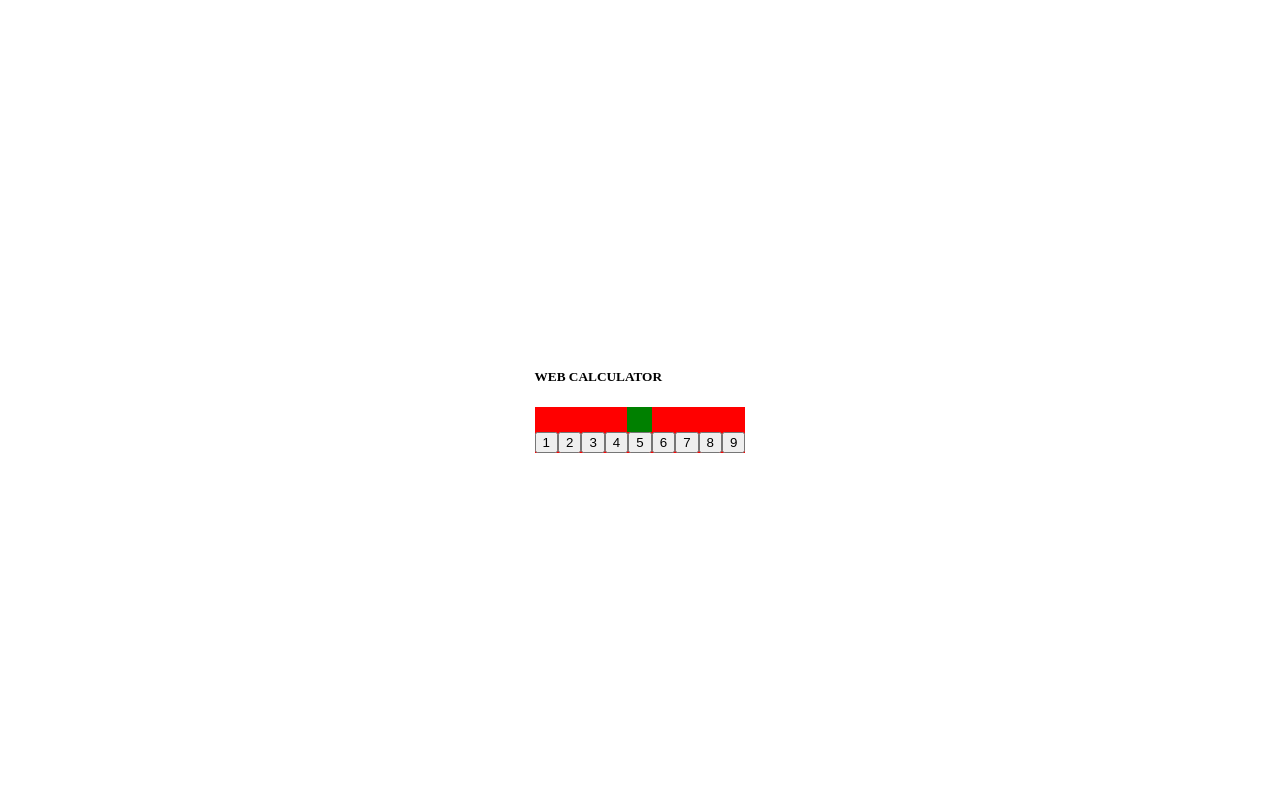
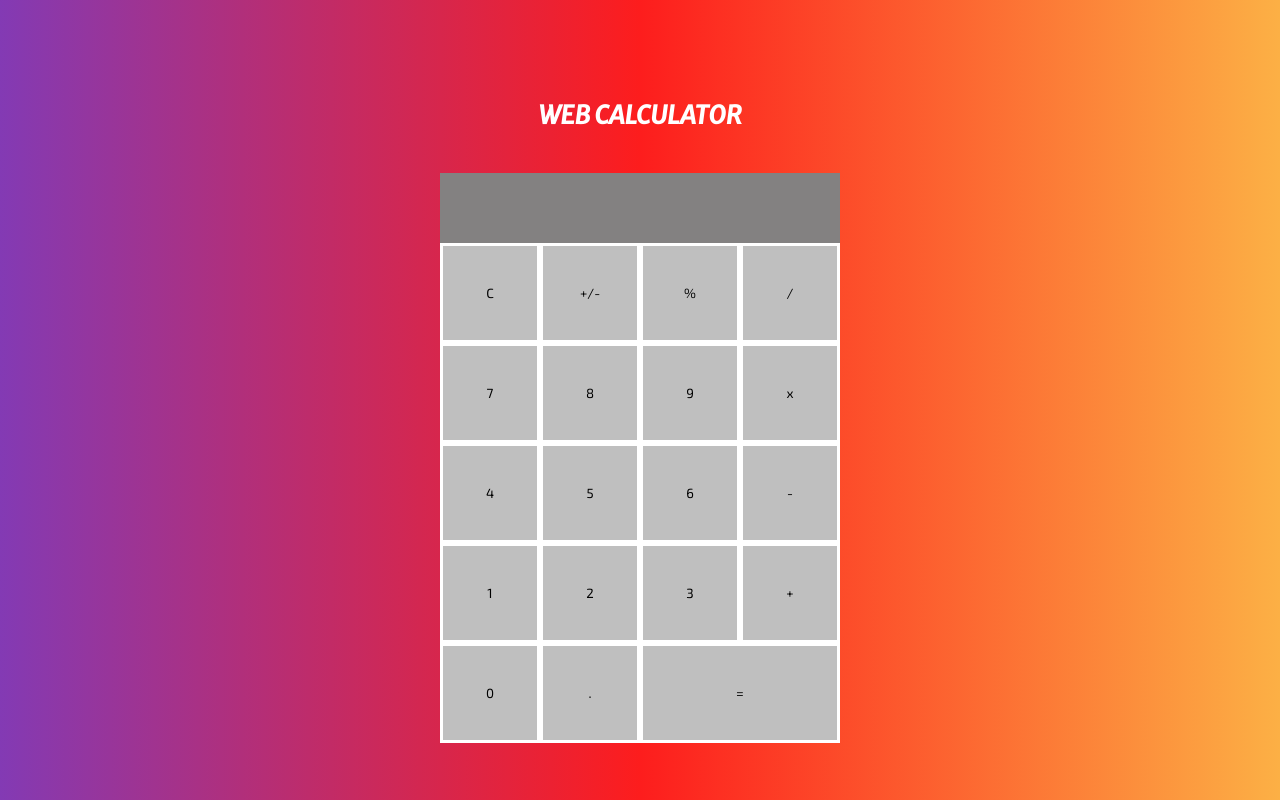
Before and after one commit to bryannalfaro/Lab7Calculadora, a React app: page / in a window 1280 px wide. Built offline with nearby package versions, Linux system fonts and the light colour scheme; the HTML template or start-up script is replaced by a standard one.

Commit message:
front calculator

```diff
--- a/src/components/App/App.jsx
+++ b/src/components/App/App.jsx
@@ -5,19 +5,29 @@ import '../../styles/app.css'
 
 const App = () => (
   <div className="super">
-    <h5>WEB CALCULATOR</h5>
+    <h5 className="titleCalculator">WEB CALCULATOR</h5>
     <div className="padre">
       <Pantalla />
       <div className="buttons">
+        <Button texto="C" />
+        <Button texto="+/-" />
+        <Button texto="%" />
+        <Button texto="/" />
+        <Button texto="7" />
+        <Button texto="8" />
+        <Button texto="9" />
+        <Button texto="x" />
+        <Button texto="4" />
+        <Button texto="5" />
+        <Button texto="6" />
+        <Button texto="-" />
         <Button texto="1" />
         <Button texto="2" />
         <Button texto="3" />
-        <Button texto="4" />
-        <Button texto="5" />
-        <Button texto="6" />
-        <Button texto="7" />
-        <Button texto="8" />
-        <Button texto="9" />
+        <Button texto="+" />
+        <Button texto="0" />
+        <Button texto="." />
+        <Button classe="equal" texto="=" />
       </div>
     </div>
   </div>
--- a/src/components/Button/Button.jsx
+++ b/src/components/Button/Button.jsx
@@ -2,12 +2,13 @@ import React from 'react'
 import '../../styles/Button.css'
 import PropTypes from 'prop-types'
 
-const Button = ({ texto }) => (
-  <button type="button">{texto}</button>
+const Button = ({ classe, texto }) => (
+  <button className={classe} type="button">{texto}</button>
 )
 
 Button.propTypes = {
   texto: PropTypes.string.isRequired,
+  classe: PropTypes.string.isRequired,
 }
 
 export default Button
--- a/src/styles/Button.css
+++ b/src/styles/Button.css
@@ -1,3 +1,5 @@
-.dj{
-    color: red;
+
+
+.equal{
+    grid-column: span 2;
 }
--- a/src/styles/app.css
+++ b/src/styles/app.css
@@ -1,8 +1,40 @@
+@import url('https://fonts.googleapis.com/css2?family=Merriweather+Sans:ital,wght@1,500&display=swap');
+@import url('https://fonts.googleapis.com/css2?family=Exo+2&family=Merriweather+Sans:ital,wght@1,500&display=swap');
+
 .padre{
     width:100%;
     display: flex;
     flex-direction: column;
     justify-content: center;
     align-items: center;
-    background-color: red;
+    background-color: black;
 }
+
+.titleCalculator{
+    font-family: 'Merriweather Sans', sans-serif;
+    color: white;
+    font-size: 25px;
+    text-align: center;
+}
+
+.buttons{
+    display: grid;
+    grid-template-columns: repeat(4, 100px);
+    grid-template-rows: repeat(5, 100px);
+}
+
+.buttons > button{
+    border: solid white;
+    background-color: rgba(255, 255, 255, .75);
+    transition: .5s;
+    font-family: 'Exo 2', sans-serif;
+}
+
+.buttons > button:hover{
+    background-color: white;
+    cursor: pointer;
+}
+
+Button{
+    background-color:green;
+}
--- a/src/styles/index.css
+++ b/src/styles/index.css
@@ -10,4 +10,7 @@ body{
     flex-direction:row;
     align-items:center;
     justify-content:center;
+    background: rgb(131,58,180);
+    background: linear-gradient(90deg, rgba(131,58,180,1) 0%, rgba(253,29,29,1) 50%, rgba(252,176,69,1) 100%);
+
 }
--- a/src/styles/pantalla.css
+++ b/src/styles/pantalla.css
@@ -1,5 +1,5 @@
 .display{
-    width:25px;
-    height: 25px;
-    background:green;
+    width:100%;
+    height: 70px;
+    background:rgb(131, 129, 129);
 }
```
